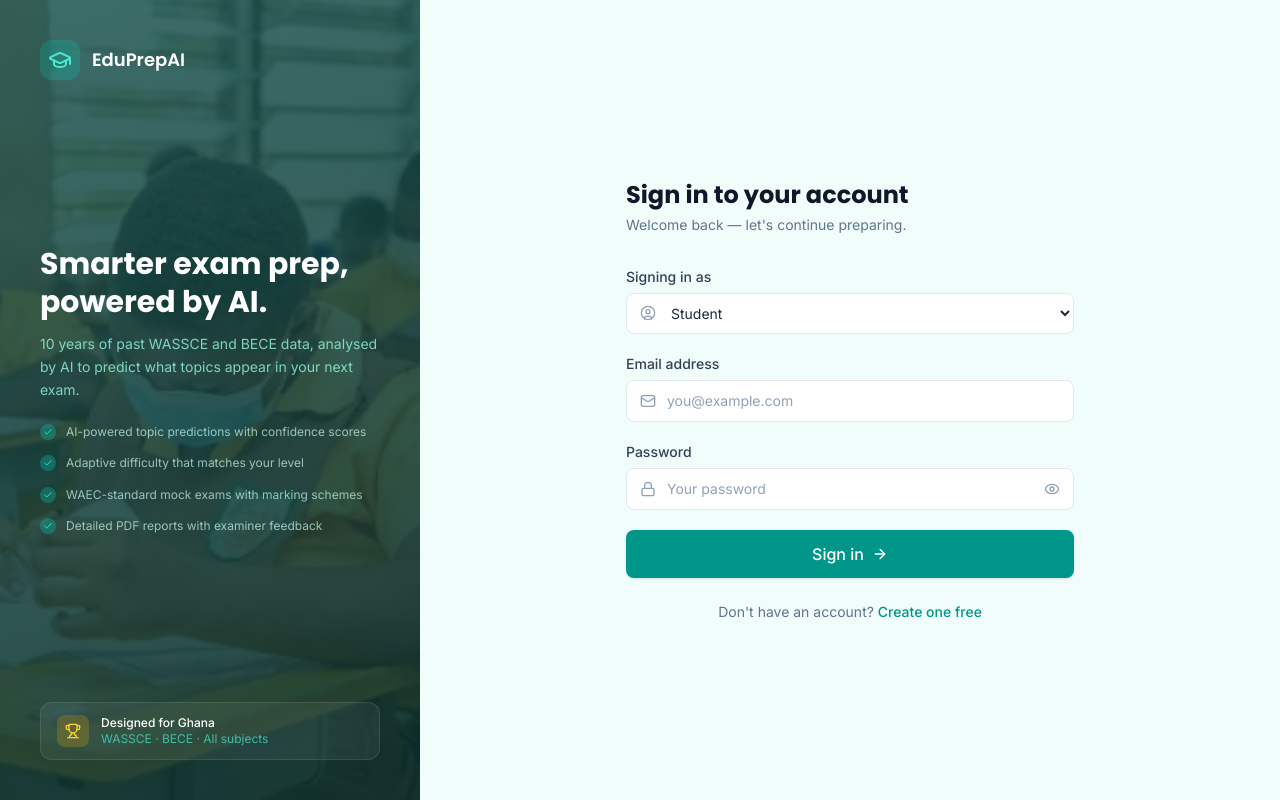
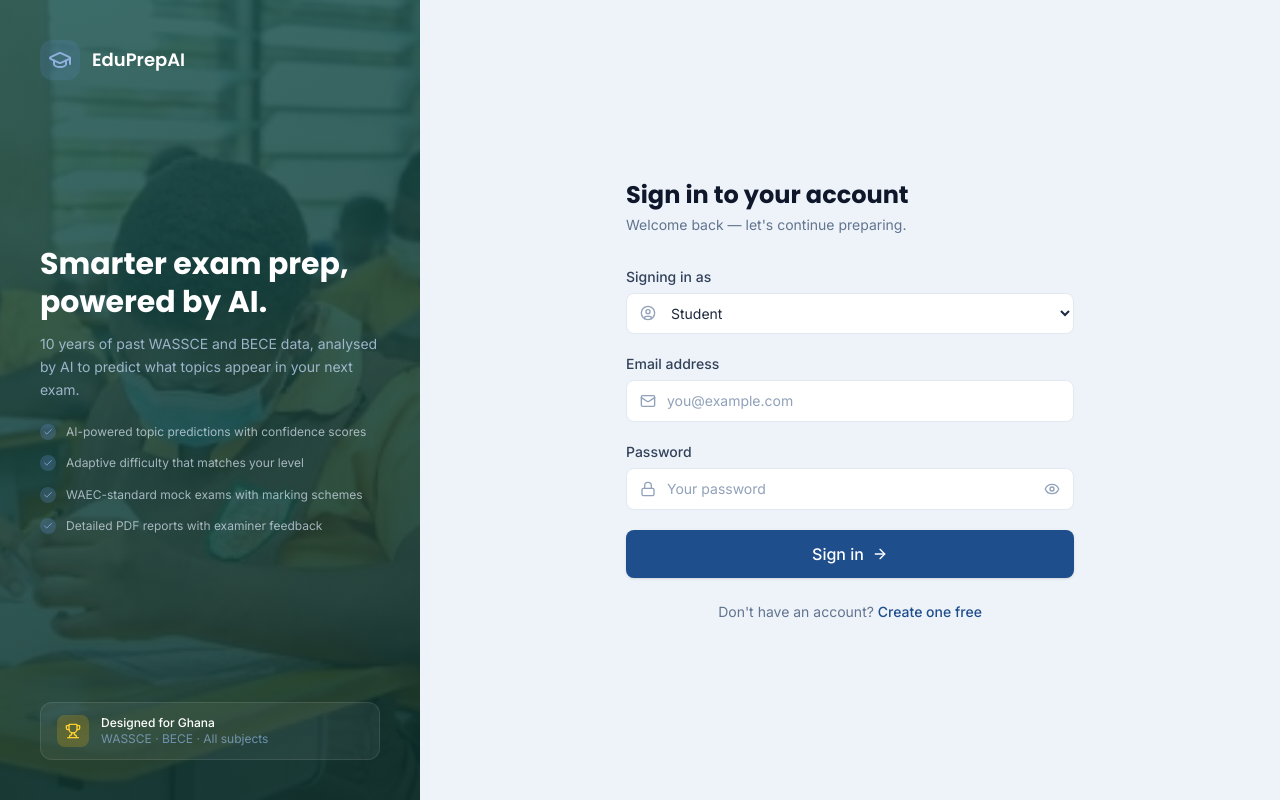
Before and after one commit to ABELYANDO/eduprepai, a React (Vite) app in the folder client/: page /login in a window 1280 px wide. Built offline with nearby package versions, Linux system fonts and the light colour scheme.

Commit message:
Rebrand from teal to deep navy for a more distinctive, professional look

```diff
--- a/client/src/App.jsx
+++ b/client/src/App.jsx
@@ -141,7 +141,7 @@ export default function App() {
                 borderRadius: '10px',
                 boxShadow: '0 4px 16px rgba(0,0,0,0.12)',
               },
-              success: { iconTheme: { primary: '#0D9488', secondary: '#fff' } },
+              success: { iconTheme: { primary: '#1F4E8C', secondary: '#fff' } },
               error:   { iconTheme: { primary: '#EF4444', secondary: '#fff' } },
             }}
           />
--- a/client/src/components/TrendSparkline.jsx
+++ b/client/src/components/TrendSparkline.jsx
@@ -6,11 +6,11 @@ import { BarChart, Bar, ResponsiveContainer, Tooltip, Cell } from 'recharts'
 export default function TrendSparkline({ data = [], trendDirection }) {
   if (!data.length) return null
 
-  // Colour matches our teal brand — rising is green, falling is red, stable is teal
+  // Colour matches our navy brand — rising is green, falling is red, stable is navy
   const barColour =
     trendDirection === 1  ? '#10B981'  // green — rising
     : trendDirection === -1 ? '#EF4444' // red — falling
-    : '#0D9488'                          // teal — stable
+    : '#1F4E8C'                          // navy — stable
 
   return (
     <div className="w-full h-10">
--- a/client/src/components/analytics/AccuracyChart.jsx
+++ b/client/src/components/analytics/AccuracyChart.jsx
@@ -63,10 +63,10 @@ export default function AccuracyChart({ data = [] }) {
           <Line
             type="monotone"
             dataKey="accuracyDisplay"
-            stroke="#0D9488"
+            stroke="#1F4E8C"
             strokeWidth={2.5}
-            dot={{ fill: '#0D9488', r: 4, strokeWidth: 0 }}
-            activeDot={{ r: 6, fill: '#0D9488' }}
+            dot={{ fill: '#1F4E8C', r: 4, strokeWidth: 0 }}
+            activeDot={{ r: 6, fill: '#1F4E8C' }}
             connectNulls={false}
           />
         </LineChart>
--- a/client/src/components/analytics/SubjectRadar.jsx
+++ b/client/src/components/analytics/SubjectRadar.jsx
@@ -37,8 +37,8 @@ export default function SubjectRadar({ data = [] }) {
           <Radar
             name="accuracy"
             dataKey="accuracy"
-            stroke="#0D9488"
-            fill="#0D9488"
+            stroke="#1F4E8C"
+            fill="#1F4E8C"
             fillOpacity={0.15}
             strokeWidth={2}
           />
--- a/client/src/components/exam/ExamCoverPage.jsx
+++ b/client/src/components/exam/ExamCoverPage.jsx
@@ -16,7 +16,7 @@ export default function ExamCoverPage({ exam, onStart, isStarting }) {
         {/* Dark header band */}
         <div
           className="px-8 py-6 text-center"
-          style={{ background: 'linear-gradient(135deg, #134E4A 0%, #0D3B37 100%)' }}
+          style={{ background: 'linear-gradient(135deg, #0F2A4D 0%, #081527 100%)' }}
         >
           <p className="text-teal-300 text-xs font-medium tracking-widest uppercase mb-2">
             West African Examinations Council
--- a/client/src/components/layout/AppShell.jsx
+++ b/client/src/components/layout/AppShell.jsx
@@ -22,11 +22,11 @@ export default function AppShell({ children, title, subtitle, bgOpacity = 0.93 }
   const [mobileOpen,  setMobileOpen]  = useState(false)
   const [paletteOpen, setPaletteOpen] = useState(false)
   const { theme } = useTheme()
-  // Light mode washes the photo with the light teal --color-bg
-  // (240,253,250 = #F0FDFA); dark mode washes it with the dark
+  // Light mode washes the photo with the light navy --color-bg
+  // (238,243,250 = #EEF3FA); dark mode washes it with the dark
   // --color-bg (11,17,32 = #0B1120) instead of literally the same
   // light wash, which would otherwise stay light regardless of theme.
-  const washRGB = theme === 'dark' ? '11,17,32' : '240,253,250'
+  const washRGB = theme === 'dark' ? '11,17,32' : '238,243,250'
 
   // Global ⌘K / Ctrl+K shortcut — works from any authenticated page
   useEffect(() => {
--- a/client/src/components/layout/Sidebar.jsx
+++ b/client/src/components/layout/Sidebar.jsx
@@ -72,7 +72,7 @@ export default function Sidebar({ mobileOpen, onClose }) {
         `}
         style={{
           width: 'var(--sidebar-width)',
-          background: 'linear-gradient(180deg, #134E4A 0%, #0D3B37 100%)',
+          background: 'linear-gradient(180deg, #0F2A4D 0%, #081527 100%)',
         }}
         aria-label="Main navigation"
       >
--- a/client/src/index.css
+++ b/client/src/index.css
@@ -3,17 +3,17 @@
 
 @layer base {
   :root {
-    --color-primary:        #0D9488;
-    --color-primary-dark:   #0F766E;
-    --color-primary-light:  #2DD4BF;
-    --color-primary-50:     #F0FDFA;
+    --color-primary:        #1F4E8C;
+    --color-primary-dark:   #163E70;
+    --color-primary-light:  #5C87C4;
+    --color-primary-50:     #EEF3FA;
     --color-accent:         #D97706;
     --color-success:        #10B981;
     --color-danger:         #EF4444;
-    --color-bg:             #F0FDFA;
+    --color-bg:             #EEF3FA;
     --color-surface:        #FFFFFF;
-    --color-sidebar:        #134E4A;
-    --color-text:           #134E4A;
+    --color-sidebar:        #0B2141;
+    --color-text:           #15304F;
     --color-text-secondary: #64748B;
     --color-border:         #E2E8F0;
     --sidebar-width:        260px;
@@ -169,6 +169,32 @@
 }
 .animate-pulse-soft { animation: pulse-soft 1.5s ease-in-out infinite; }
 
+/* ── Brand retint: teal → deep navy ────────────────────────────────
+   Every Tailwind teal-* utility across the whole app (bg-teal-600,
+   text-teal-700, badge-teal, .btn-primary, progress bars, sidebar
+   active states, ...) compiles to var(--color-teal-N) — same fact
+   .admin-theme below already relies on to retint the admin portal
+   from teal to indigo with zero component edits. This block does the
+   same thing at the root, for the whole student/teacher surface: a
+   deliberately un-generic deep navy in place of the very common
+   teal/emerald "AI app" default, without touching any component file.
+   Placed unlayered (outside @layer, like .admin-theme and the dark-mode
+   block below) so it reliably wins over Tailwind's own layered theme
+   defaults — @layer base's own :root block above is NOT where Tailwind's
+   defaults get overridden; this plain :root rule is. */
+:root {
+  --color-teal-50:  #EEF3FA;
+  --color-teal-100: #DCE7F5;
+  --color-teal-200: #B9CFEB;
+  --color-teal-300: #8FB0DC;
+  --color-teal-400: #5C87C4;
+  --color-teal-500: #3A66A8;
+  --color-teal-600: #1F4E8C;
+  --color-teal-700: #163E70;
+  --color-teal-800: #102F57;
+  --color-teal-900: #0B2141;
+}
+
 /* ── Admin portal theme ───────────────────────────────────────────
    Every admin panel component (buttons, badges, cards, inputs) reuses
    the same teal-branded utility classes as the student portal. Rather
```
